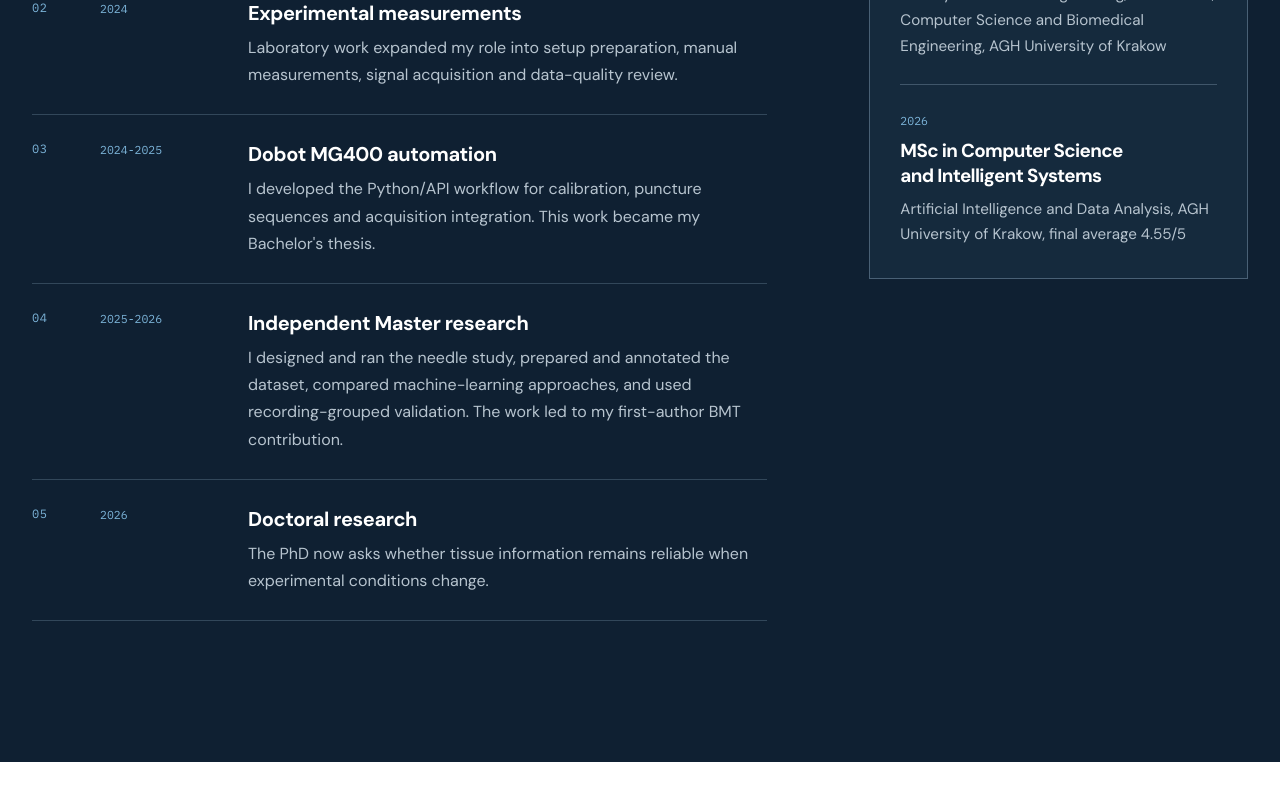
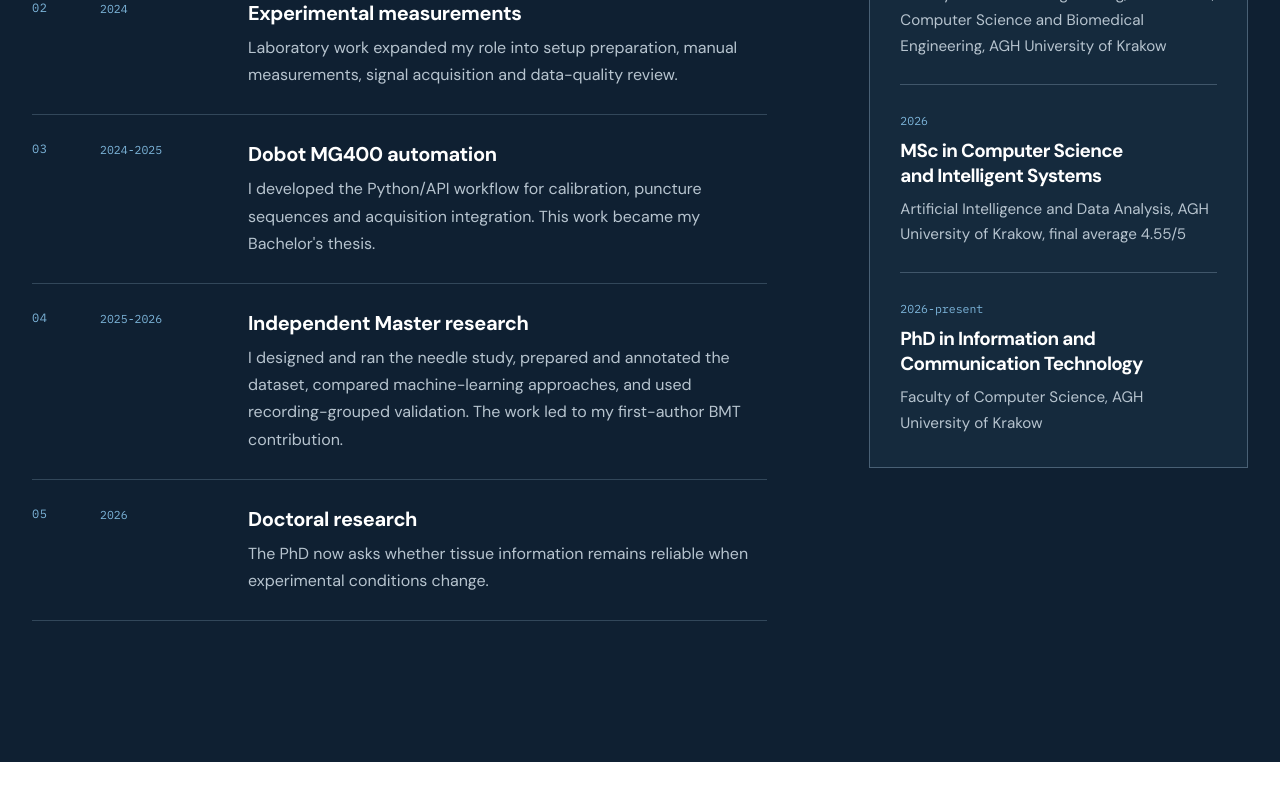
Before and after one commit to OguzhanBerkeOzdil/oguzhanberkeozdil.github.io, a React (Vite) app: page / in a window 1280 px wide. Shown: the part 4963-5763 px from the top of the page. Built offline with nearby package versions, Linux system fonts and the light colour scheme.

Commit message:
Add current PhD to education

```diff
--- a/src/content/site.ts
+++ b/src/content/site.ts
@@ -192,6 +192,12 @@ export const education = [
     detail:
       'Artificial Intelligence and Data Analysis, AGH University of Krakow, final average 4.55/5',
   },
+  {
+    year: '2026-present',
+    degree: 'PhD in Information and Communication Technology',
+    detail:
+      'Faculty of Computer Science, AGH University of Krakow',
+  },
 ] as const
 
 export const publications: Publication[] = [
```
